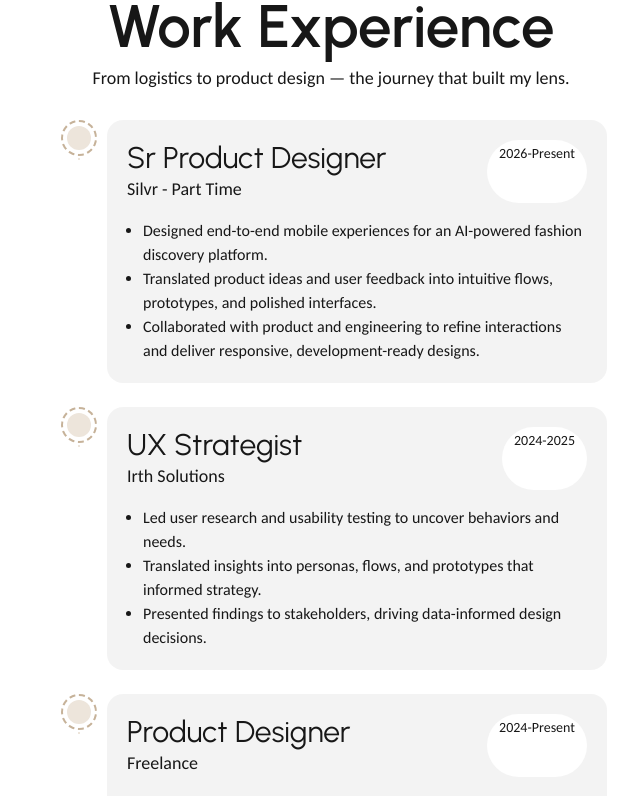
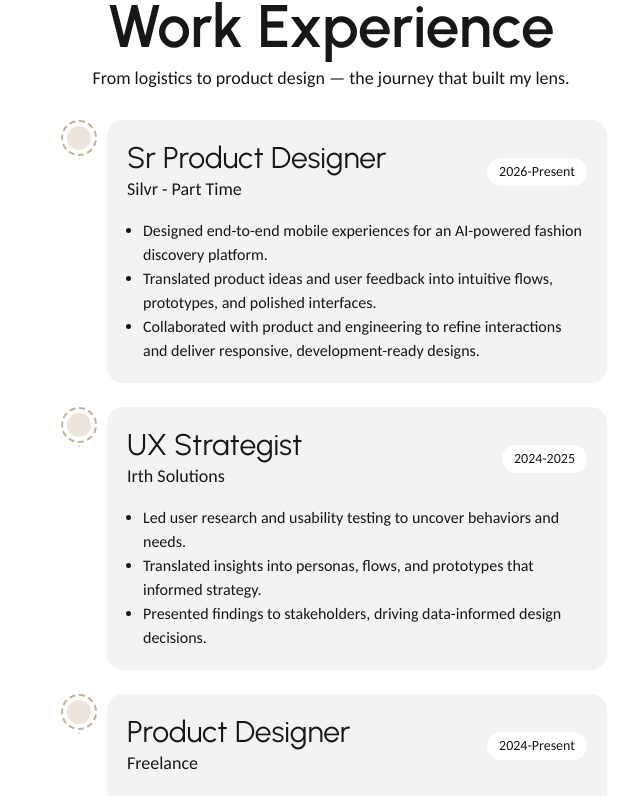
Before and after one commit to paulaxi-co/portfolio, a Next.js app: page /about in a window 1280 px wide. Shown: the part 995-1791 px from the top of the page, without its empty margins (309-949 px from the left). Built offline with nearby package versions, Linux system fonts and the light colour scheme; what @mui/material-nextjs would draw is missing.

Commit message:
Update item.tsx

```diff
--- a/src/components/about/time-line/item.tsx
+++ b/src/components/about/time-line/item.tsx
@@ -25,7 +25,7 @@ function LateralBar() {
 function Card({ step }: Pick<ItemProps, 'step'>) {
   return (
     <article className="h-full w-full rounded-2xl bg-[#ADADAD26] p-4 sm:w-[500px] sm:p-5">
-      <div className="flex flex-col gap-2 sm:flex-row sm:justify-between">
+      <div className="flex flex-col gap-2 sm:flex-row sm:justify-between items-center">
         <div>
           <Subtitle>{step.title}</Subtitle>
           <h3 className="font-[400] text-[18px]">{step.subtitle}</h3>
```
